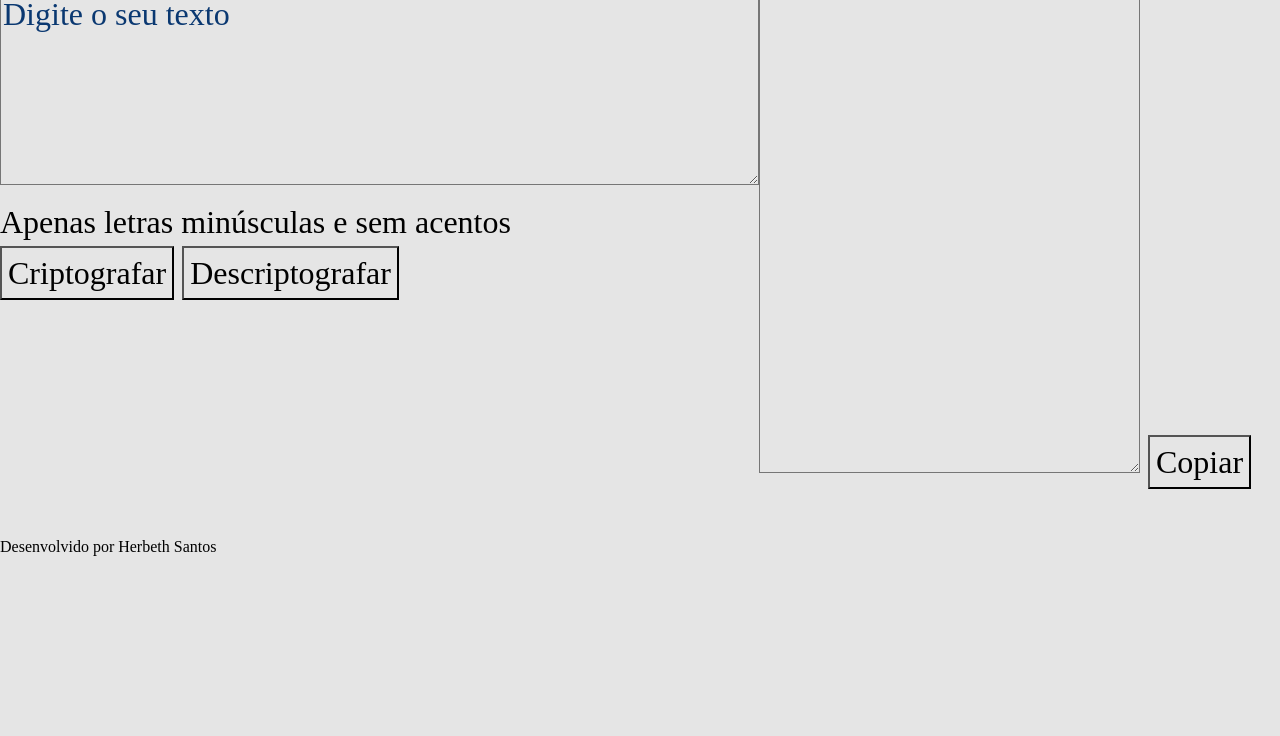
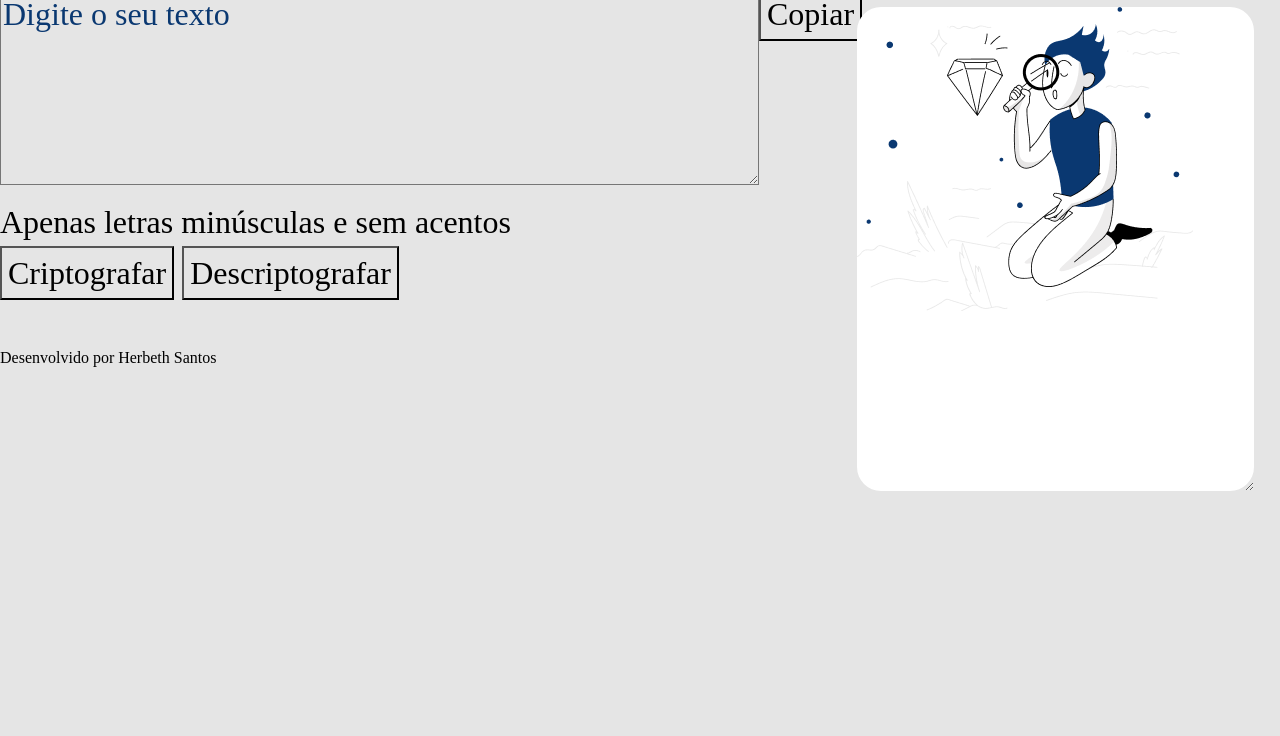
Before and after one commit to HerbethSantos/Decodificador, a plain HTML site: page index.html in a window 1280 px wide. Shown: the part 64-800 px from the top of the page. Drawn offline with Linux system fonts and the light colour scheme.

Commit message:
Estilizando mensagem e boneco.

```diff
--- a/style.css
+++ b/style.css
@@ -29,3 +29,20 @@ main {
     .text-are:focus {
         outline: none;
     }
+
+.mensagem {
+    background: white;
+    background-image: url(/imagens/boneco.png);
+    background-repeat: no-repeat;
+    border: none;
+    border-radius: 24px;
+    color: #0A3871;
+    margin-left: 98px;
+    margin-top: 20px;
+    padding-left: 20px;
+    position: fixed;
+}
+
+.mensagem:focus {
+    outline: none;
+}
```
Also changed, not shown: imagens/boneco.png (added).
